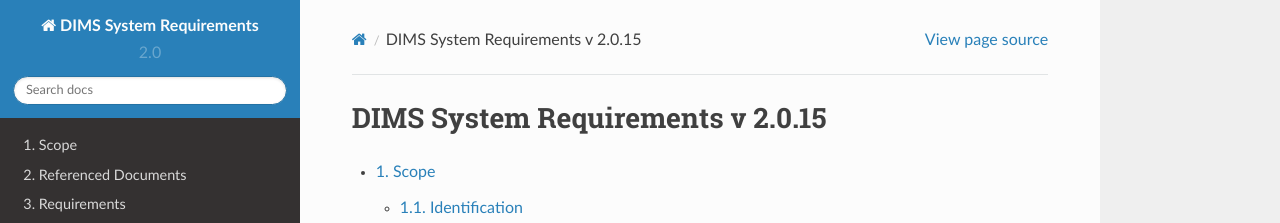
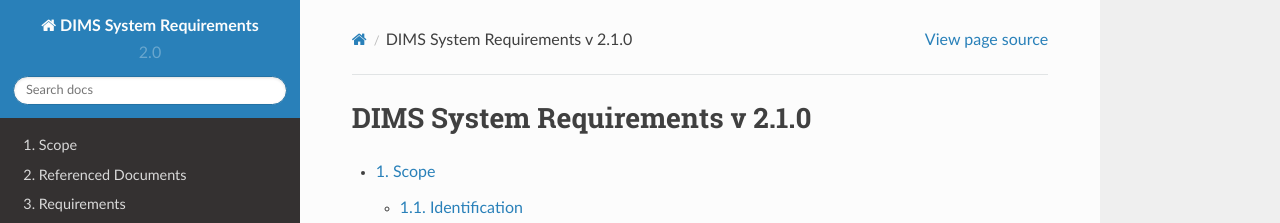
Before and after one commit to uw-dims/dims-sr, a Sphinx documentation site: the page built from docs/source/index.rst, in a window 1280 px wide and 1141 px high. Shown: the top 223 px of the window. Built offline with Sphinx 7.4.7 and the Read the Docs theme 2.0.0, drawn with Linux system fonts in a browser that asks for light colours.

Commit message:
Bump version: 2.0.15 → 2.1.0

```diff
--- a/docs/source/conf.py
+++ b/docs/source/conf.py
@@ -62,7 +62,7 @@ copyright = u'2014, 2015 David Dittrich'
 # The short X.Y version.
 version = '2.0'
 # The full version, including alpha/beta/rc tags.
-release = '2.0.15'
+release = '2.1.0'
 
 # The language for content autogenerated by Sphinx. Refer to documentation
 # for a list of supported languages.
```
Also changed, not shown: .bumpversion.cfg.
